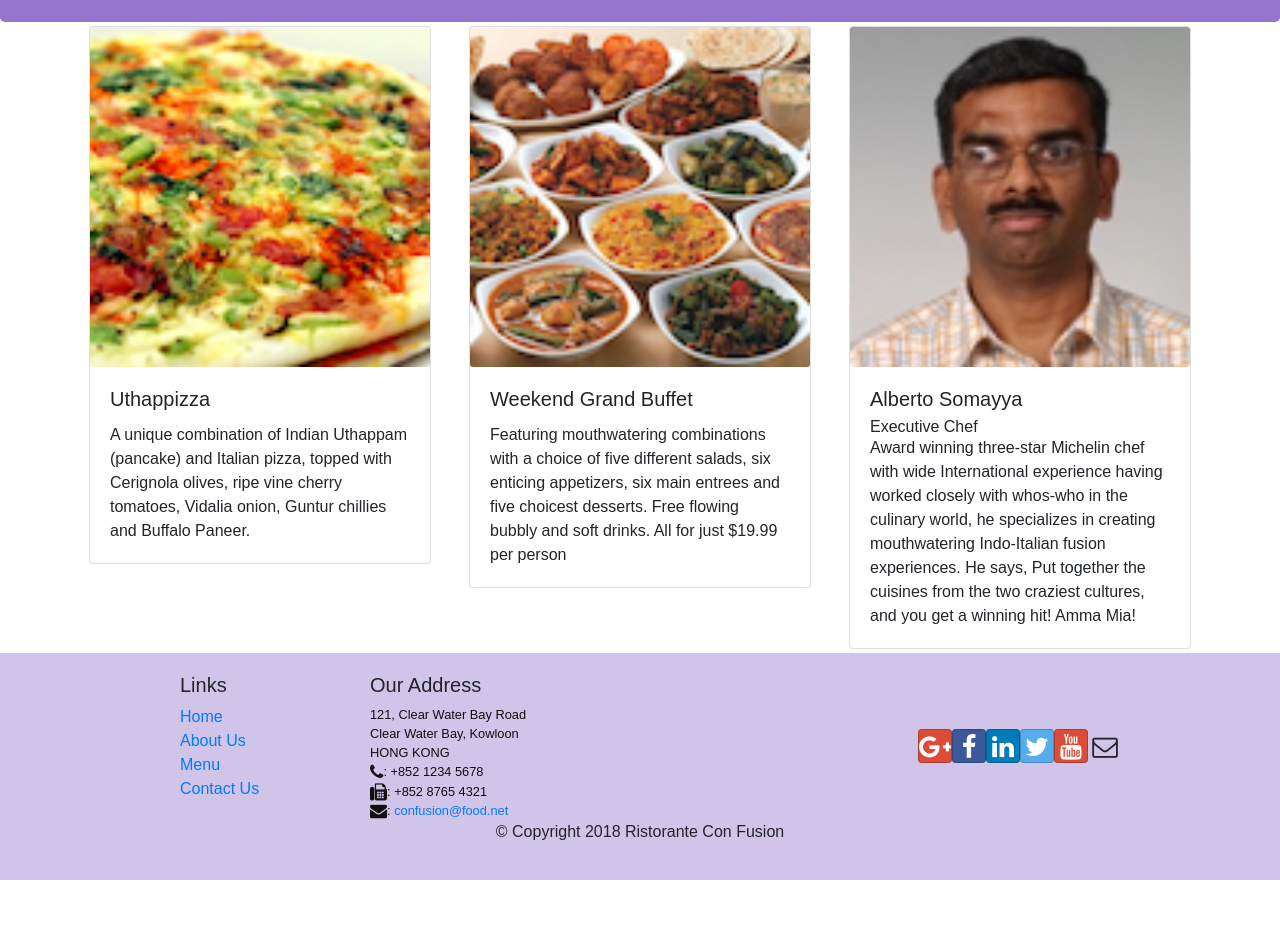
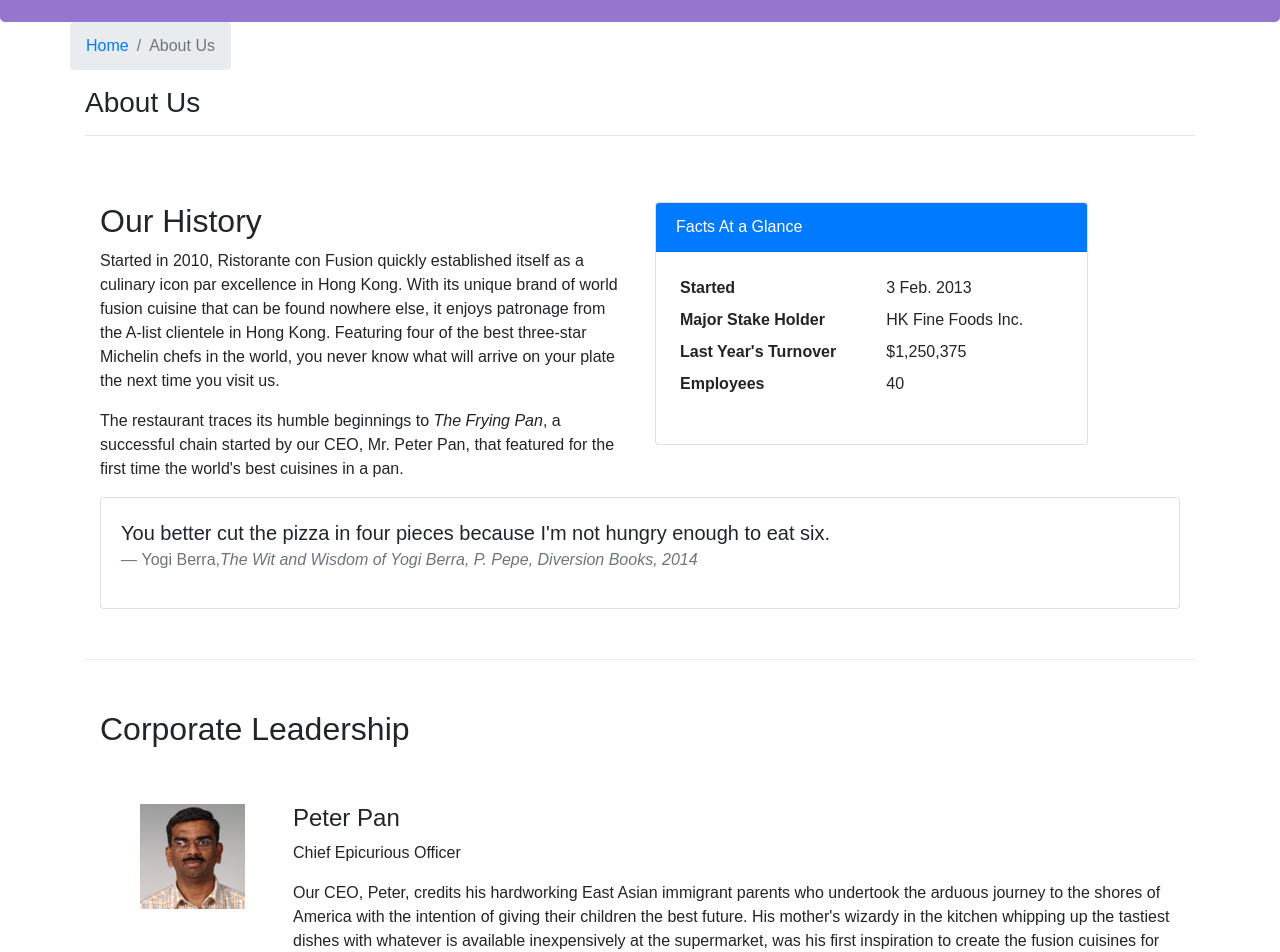
Before and after one commit to WardaFarhan/React, a React (Create React App) app: page /aboutus in a window 1280 px wide. Before the commit this address led to /home. Shown: the part 320-1272 px from the top of the page. Before the commit the page ends 1200 px from the top, so only its background shows below. Built offline with nearby package versions, Linux system fonts and the light colour scheme.

Commit message:
Assignment week2 Aboutus page

```diff
--- /dev/null
+++ b/src/components/AboutComponent.js
@@ -0,0 +1,99 @@
+import React from 'react';
+import { Breadcrumb, BreadcrumbItem, Card, CardBody, CardHeader, Media } from 'reactstrap';
+import { Link } from 'react-router-dom';
+
+
+function About(props) {
+
+  /*  const leaders = props.leaders.map((leader) => {
+        return (
+            <p>leader  {leader.name} </p>
+        );
+        });*/
+
+        function RenderLeader({leader}){
+            return(
+                <div>
+                    <Media className="mt-5">
+                    <Media left className="mr-5" >
+                     <Media object src={leader.image} alt={leader.name} />
+                    </Media>
+                    <Media body>
+                      <Media heading>
+                    {leader.name}
+                    </Media>
+                         <p>{leader.designation}</p>
+                        <p>{leader.description}</p>
+                        </Media>
+                        </Media>
+
+                </div>
+            );
+        };
+
+    return(
+        <div className="container">
+            <div className="row">
+                <Breadcrumb>
+                    <BreadcrumbItem><Link to="/home">Home</Link></BreadcrumbItem>
+                    <BreadcrumbItem active>About Us</BreadcrumbItem>
+                </Breadcrumb>
+                <div className="col-12">
+                    <h3>About Us</h3>
+                    <hr />
+                </div>
+            </div>
+            <div className="row row-content">
+                <div className="col-12 col-md-6">
+                    <h2>Our History</h2>
+                    <p>Started in 2010, Ristorante con Fusion quickly established itself as a culinary icon par excellence in Hong Kong. With its unique brand of world fusion cuisine that can be found nowhere else, it enjoys patronage from the A-list clientele in Hong Kong.  Featuring four of the best three-star Michelin chefs in the world, you never know what will arrive on your plate the next time you visit us.</p>
+                    <p>The restaurant traces its humble beginnings to <em>The Frying Pan</em>, a successful chain started by our CEO, Mr. Peter Pan, that featured for the first time the world's best cuisines in a pan.</p>
+                </div>
+                <div className="col-12 col-md-5">
+                    <Card>
+                        <CardHeader className="bg-primary text-white">Facts At a Glance</CardHeader>
+                        <CardBody>
+                            <dl className="row p-1">
+                                <dt className="col-6">Started</dt>
+                                <dd className="col-6">3 Feb. 2013</dd>
+                                <dt className="col-6">Major Stake Holder</dt>
+                                <dd className="col-6">HK Fine Foods Inc.</dd>
+                                <dt className="col-6">Last Year's Turnover</dt>
+                                <dd className="col-6">$1,250,375</dd>
+                                <dt className="col-6">Employees</dt>
+                                <dd className="col-6">40</dd>
+                            </dl>
+                        </CardBody>
+                    </Card>
+                </div>
+                <div className="col-12">
+                    <Card>
+                        <CardBody className="bg-faded">
+                            <blockquote className="blockquote">
+                                <p className="mb-0">You better cut the pizza in four pieces because
+                                    I'm not hungry enough to eat six.</p>
+                                <footer className="blockquote-footer">Yogi Berra,
+                                <cite title="Source Title">The Wit and Wisdom of Yogi Berra,
+                                    P. Pepe, Diversion Books, 2014</cite>
+                                </footer>
+                            </blockquote>
+                        </CardBody>
+                    </Card>
+                </div>
+            </div>
+            <div className="row row-content">
+                <div className="col-12">
+                    <h2>Corporate Leadership</h2>
+                </div>
+                <div className="col-12">
+                    <Media list>
+                        {props.leaders.map((leader) =>
+                          ( <RenderLeader leader= {leader} /> ))}
+                    </Media>
+                </div>
+            </div>
+        </div>
+    );
+}
+
+export default About;
--- a/src/components/MainComponent.js
+++ b/src/components/MainComponent.js
@@ -11,6 +11,7 @@
 import { PROMOTIONS } from '../shared/promotions';
 import { LEADERS } from '../shared/leaders';
 import { Switch, Route, Redirect } from 'react-router-dom';
+import About from './AboutComponent';
 
 class Main extends Component {
 
@@ -51,6 +52,7 @@
     <Header />
     <Switch>
               <Route path='/home' component={HomePage} />
+              <Route path='/aboutus' component={() => <About leaders={this.state.leaders}/>} />
               <Route exact path='/menu' component={() => <Menu dishes={this.state.dishes} />} />
               <Route path='/menu/:dishId' component={DishWithId} />
               <Route exact path='/contactus' component={Contact} />} />
```
